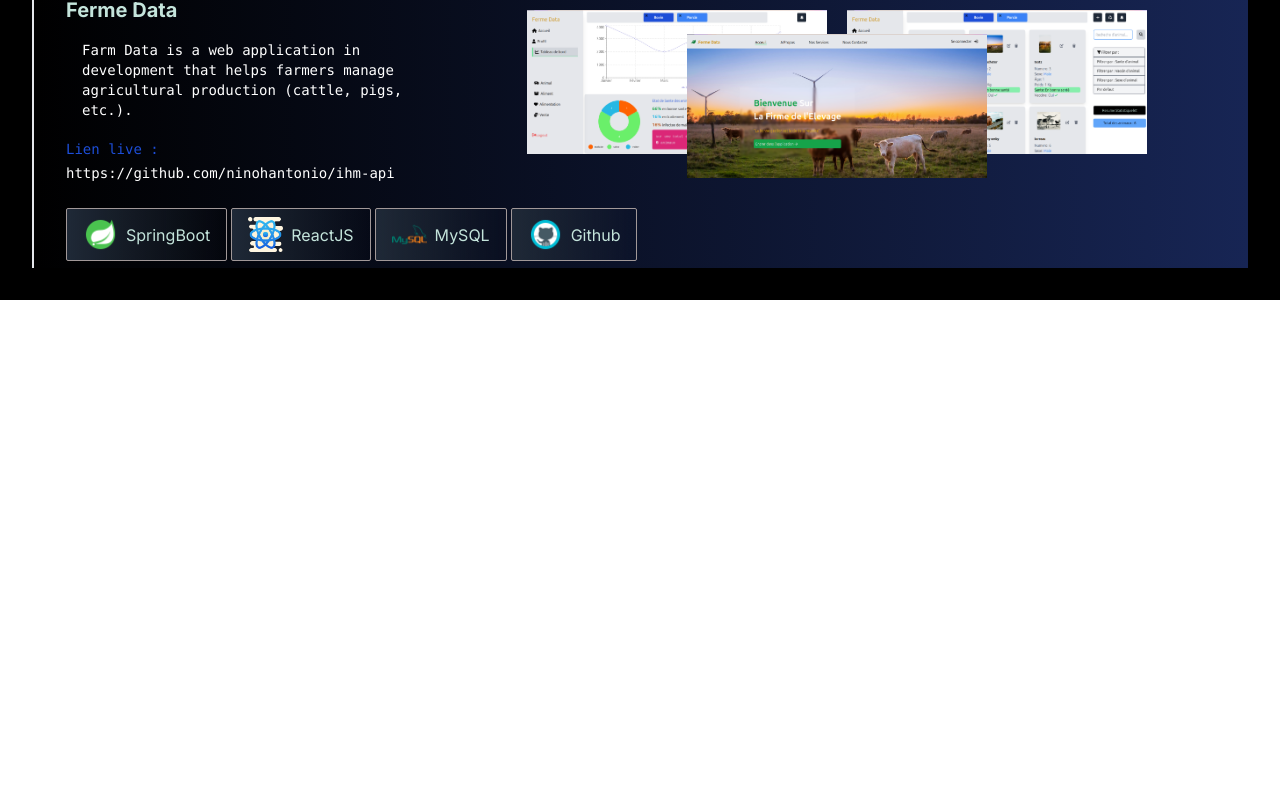
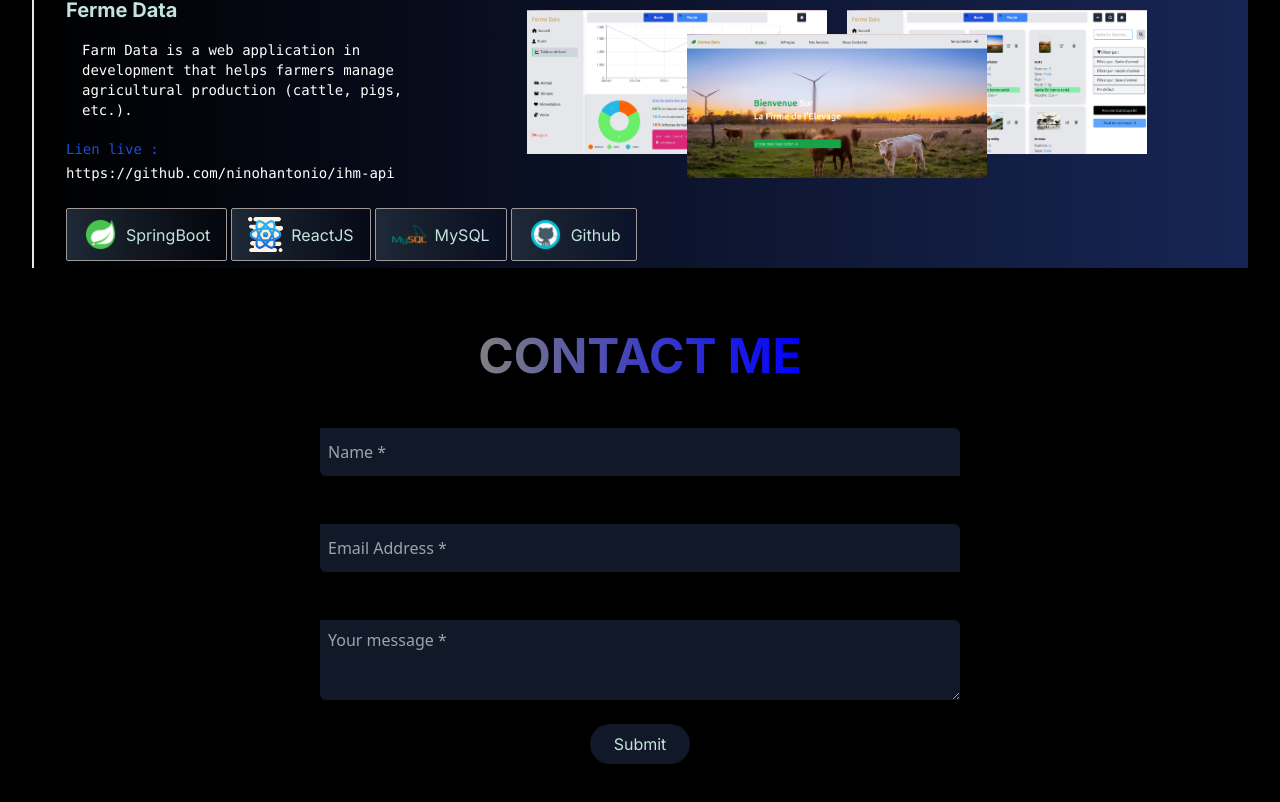
Before and after one commit to ninohantonio/portfolio, a Next.js app: page / in a window 1280 px wide. Shown: the part 3264-4066 px from the top of the page. Before the commit the page ends 3564 px from the top, so only its background shows below. Built offline with nearby package versions, Linux system fonts and the light colour scheme.

Commit message:
contact section

```diff
--- a/package.json
+++ b/package.json
@@ -10,14 +10,18 @@
   },
   "dependencies": {
     "@react-three/fiber": "^8.16.6",
+    "@types/nodemailer": "^6.4.15",
+    "axios": "^1.7.2",
     "clsx": "^2.1.1",
     "framer-motion": "^11.2.0",
     "framer-motion-3d": "^11.2.0",
     "gsap": "^3.12.5",
     "next": "14.2.3",
+    "nodemailer": "^6.9.13",
     "react": "^18",
     "react-dom": "^18",
     "react-icons": "^5.2.1",
+    "react-toastify": "^10.0.5",
     "tailwind-merge": "^2.3.0",
     "three": "^0.164.1"
   },
--- /dev/null
+++ b/src/app/api/email/route.ts
@@ -0,0 +1,41 @@
+// pages/api/contact.ts
+import { NextApiRequest, NextApiResponse } from 'next';
+import { NextResponse } from 'next/server';
+import nodemailer from 'nodemailer';
+
+
+async function POST(request: NextApiRequest) {
+  const transporter = nodemailer.createTransport({
+    host: "smtps",
+    port: 587,
+    secure: false,
+
+    auth: {
+
+        user: process.env.MAIL_ADDRESS,
+        pass: process.env.MAIL_PASSWORD
+    }
+  });
+
+  if (request.method === 'POST') {
+    const { name, email, message } = request.body;
+    try {
+      const info = await transporter.sendMail({
+        from: email,
+        to: process.env.MAIL_ADDRESS, // your email address to receive messages
+        subject: `New Message from ${name}`,
+        text: `Name: ${name}\nEmail: ${email}\nMessage: ${message}`
+      });
+      console.log('Email sent: ' + info.response);
+      return NextResponse.json({ success: true, message: 'Message sent successfully.' });
+    } catch (error) {
+      console.error('Error sending email:', error);
+      return NextResponse.json({ success: false, message: 'Failed to send message.' });
+    }
+  } else {
+    return NextResponse.json({ success: false, message: 'Method Not Allowed' });
+  }
+}
+
+
+export {POST}
--- a/src/app/layout.tsx
+++ b/src/app/layout.tsx
@@ -2,6 +2,8 @@ import type { Metadata } from "next";
 import { Inter } from "next/font/google";
 import "./globals.css";
 import Cursor from "@/components/cursor";
+import { ToastContainer } from "react-toastify";
+import "react-toastify/dist/ReactToastify.css"
 
 const inter = Inter({ subsets: ["latin"] });
 
@@ -18,6 +20,7 @@ export default function RootLayout({
   return (
     <html lang="en" className="scroll-smooth">
       <body className={inter.className}>
+        <ToastContainer/>
           <Cursor/>
          {children}
       </body>
--- a/src/app/page.tsx
+++ b/src/app/page.tsx
@@ -1,9 +1,11 @@
 'use client'
 import Image from "next/image";
+import "react-toastify/dist/ReactToastify.css"
 import MainHeader from "@/components/header";
 import MainAbout from "@/components/about/main";
 import MainSkills from "@/components/skills/main";
 import MainProject from "@/components/project/main";
+import MainContact from "@/components/contact/main";
 
 export default function Home() {
   return (
@@ -12,6 +14,7 @@ export default function Home() {
       <MainAbout/>
       <MainSkills/>
       <MainProject/>
+      <MainContact/>
     </main>
   );
 }
--- /dev/null
+++ b/src/app/pages/api/mail_service.ts
@@ -0,0 +1,34 @@
+// pages/api/contact.ts
+import { NextApiRequest, NextApiResponse } from 'next';
+import nodemailer from 'nodemailer';
+
+const transporter = nodemailer.createTransport({
+  host: 'smtp',
+  port: 587, // Port for TLS
+  secure: false, // Set true if using SSL
+  auth: {
+    user: process.env.MAIL_ADDRESS,
+    pass: process.env.MAIL_PASSWORD
+  }
+});
+
+export default async function handler(req: NextApiRequest, res: NextApiResponse) {
+  if (req.method === 'POST') {
+    const { name, email, message } = req.body;
+    try {
+      const info = await transporter.sendMail({
+        from: email,
+        to: process.env.MAIL_ADDRESS, // your email address to receive messages
+        subject: `New Message from ${name}`,
+        text: `Name: ${name}\nEmail: ${email}\nMessage: ${message}`
+      });
+      console.log('Email sent: ' + info.response);
+      res.status(200).json({ success: true, message: 'Message sent successfully.' });
+    } catch (error) {
+      console.error('Error sending email:', error);
+      res.status(500).json({ success: false, message: 'Failed to send message.' });
+    }
+  } else {
+    res.status(405).json({ success: false, message: 'Method Not Allowed' });
+  }
+}
--- /dev/null
+++ b/src/components/contact/form.tsx
@@ -0,0 +1,90 @@
+import { FormEvent, useState } from "react"
+import { motion } from "framer-motion"
+import { Bounce, toast, ToastContainer } from "react-toastify"
+import axios from "axios"
+
+export default function ContactForm(){
+    const [name, setName] = useState("")
+    const [mail, setMail] = useState("")
+    const [message, setMessage] = useState("")
+
+    const handleSubmitMail = async(e: any) => {
+        e.preventDefault()
+        if(name !== "" && mail !== "" && message !== ""){
+            try {
+                const response = await axios.post('/api/email', {name: name, email: mail, message: message});
+                if (response.data.success) {
+                    toast.info("Your message has been sent successfuly", {
+                        position: "top-right",
+                        autoClose: 5000,
+                        hideProgressBar: false,
+                        closeOnClick: true,
+                        pauseOnHover: true,
+                        draggable: true,
+                        progress: undefined,
+                        theme: "dark",
+                        transition: Bounce,
+                    })
+                  // Optionally, you can display a success message to the user
+                } else {
+                    toast.info("Your message has been sent successfuly", {
+                    position: "top-right",
+                    autoClose: 5000,
+                    hideProgressBar: false,
+                    closeOnClick: true,
+                    pauseOnHover: true,
+                    draggable: true,
+                    progress: undefined,
+                    theme: "dark",
+                    transition: Bounce,
+                })
+                }
+              } catch (error) {
+                console.error('Error submitting form:', error);
+                // Optionally, you can display an error message to the user
+              }
+            setMail("")
+            setMessage("")
+            setName("")
+        }
+    }
+
+    return (
+        <div className="flex flex-col items-center mx-auto py-6">
+            <input
+                type="text"
+                value={name}
+                onChange={(e)=>{setName(e.target.value)}}
+                placeholder="Name *"
+                className="bg-gray-900 w-[50%] h-12 px-2 my-6 rounded-bl-md rounded-tr-md text-[#c4e4db] font-sans focus:outline-none focus:border focus:border-r-blue-700 focus:border-b-blue-400 focus:border-l-green-500 focus:border-t-blue-950"
+            />
+
+            <input
+                type="email"
+                value={mail}
+                onChange={(e)=>{setMail(e.target.value)}}
+                placeholder="Email Address *"
+                className="bg-gray-900 w-[50%] h-12 px-2 my-6 rounded-bl-md rounded-tr-md text-[#c4e4db] font-sans focus:outline-none focus:border focus:border-r-blue-700 focus:border-b-blue-400 focus:border-l-green-500 focus:border-t-blue-950"
+            />
+
+            <textarea
+                value={message}
+                onChange={(e)=>{setMessage(e.target.value)}}
+                placeholder="Your message *"
+                className="bg-gray-900 w-[50%] h-20 px-2 py-2 my-6 rounded-bl-md rounded-tr-md text-[#c4e4db] font-sans focus:outline-none focus:border focus:border-r-blue-700 focus:border-b-blue-400 focus:border-l-green-500 focus:border-t-blue-950"
+            />
+            <motion.div
+                className="px-6 py-2 text-[#c4e4db] text-mono bg-gray-900 rounded-3xl cursor-pointer"
+                whileHover={{scale: 1.2}}
+                whileTap={{
+                    scale: 0.8,
+                    rotate: -90,
+                    borderRadius: "100%"
+                }}
+                onClick={handleSubmitMail}
+            >
+                Submit
+            </motion.div>
+        </div>
+    )
+}
--- /dev/null
+++ b/src/components/contact/main.tsx
@@ -0,0 +1,11 @@
+import SectionTitle from "../tittle_section";
+import ContactForm from "./form";
+
+export default function MainContact(){
+    return (
+        <div className="w-full h-[100%] bg-black py-8" id="contact">
+            <SectionTitle title="CONTACT ME"/>
+            <ContactForm/>
+        </div>
+    )
+}
```
Also changed, not shown: 2 other files (tests, documents, lock files or other folders).
